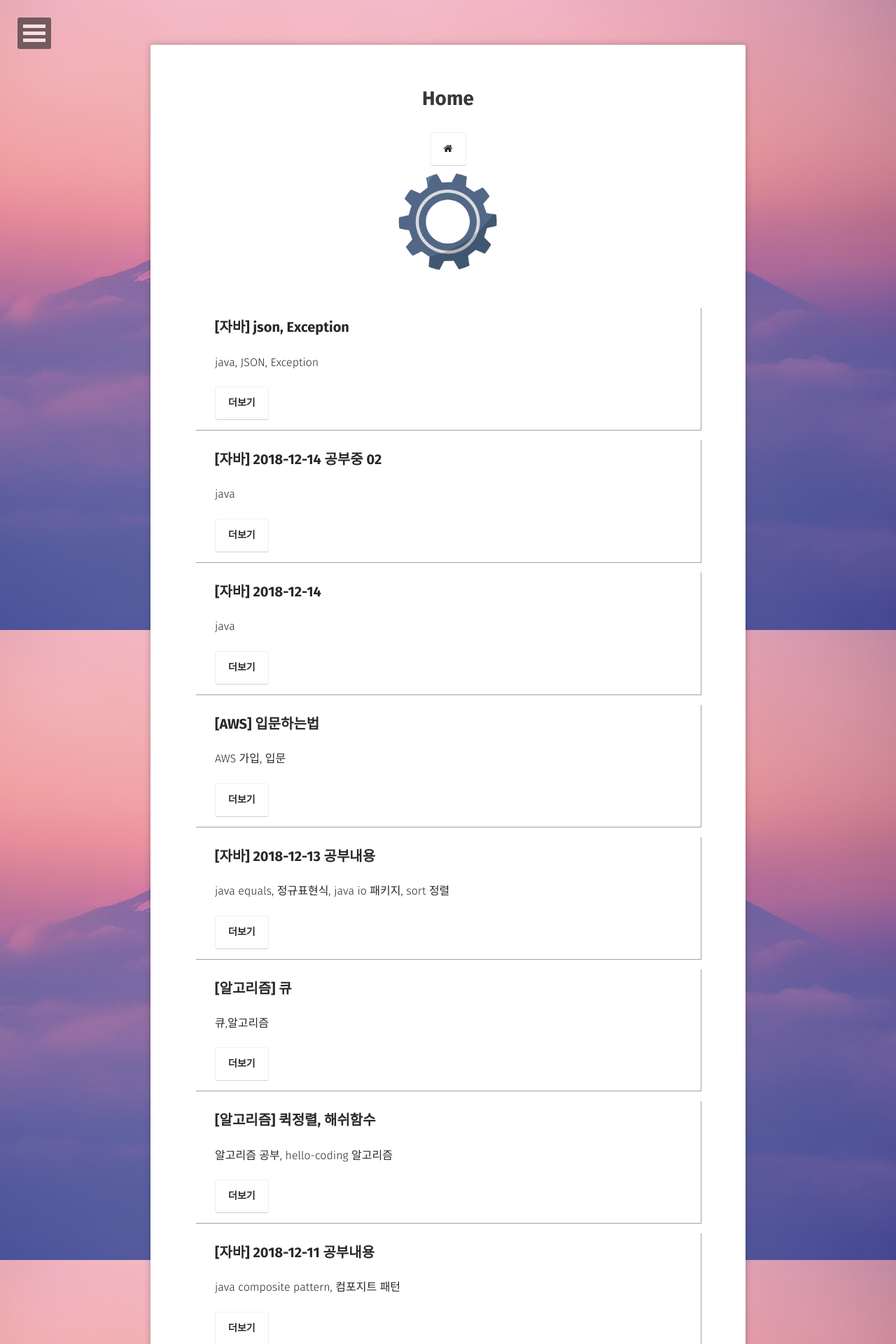
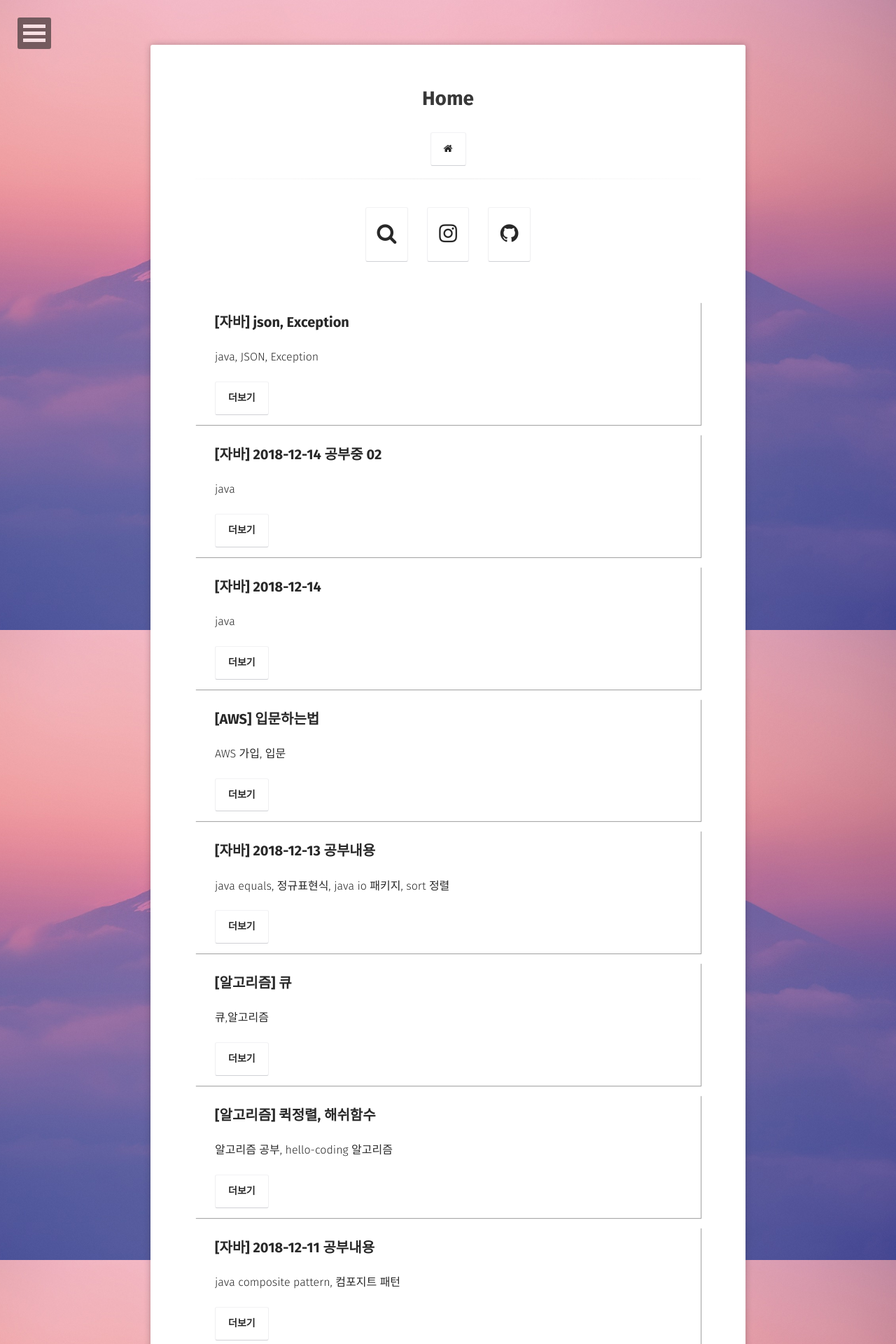
Before and after one commit to choiwono/choiwono.github.io, a Jekyll site: the page built from index.html, in a window 1280 px wide. Shown: the top 1920 px of the page at 70% size. Built offline with Jekyll 4.4.1, drawn with Linux system fonts in a browser that asks for light colours; some web fonts are replaced.

Commit message:
Update home.html

```diff
--- a/_layouts/home.html
+++ b/_layouts/home.html
@@ -20,9 +20,7 @@ layout: compress
                     <a class="btn zoombtn" href="{{site.url}}">
                         <i class="fa fa-home"></i>
                     </a>
-                    <a href="{{ site.url }}">
-                        <img src="{{ site.logo }}" class="img-circle zoombtn animated rotateIn">
-                    </a>
+                    {% include social-links.html %}
                 </div>
                 <div class="post-list">
                     {% for post in site.posts %}
```
